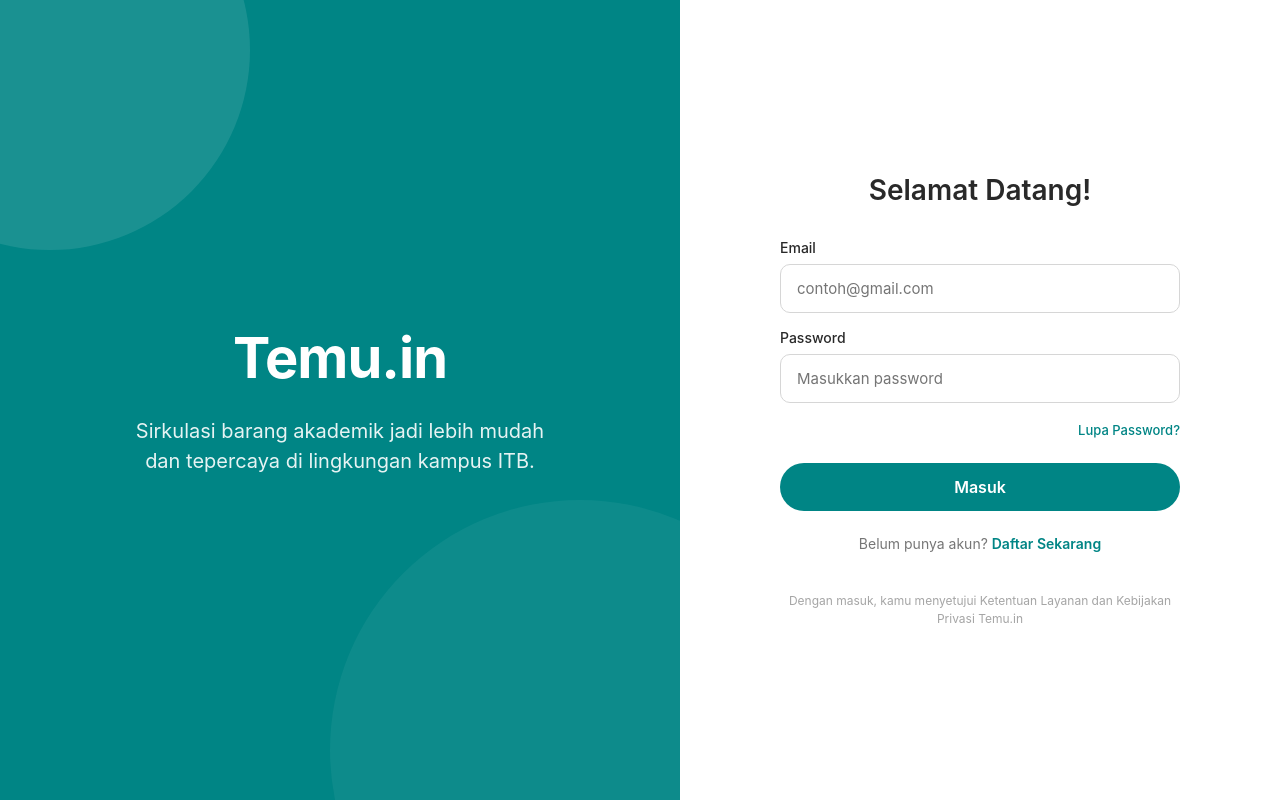
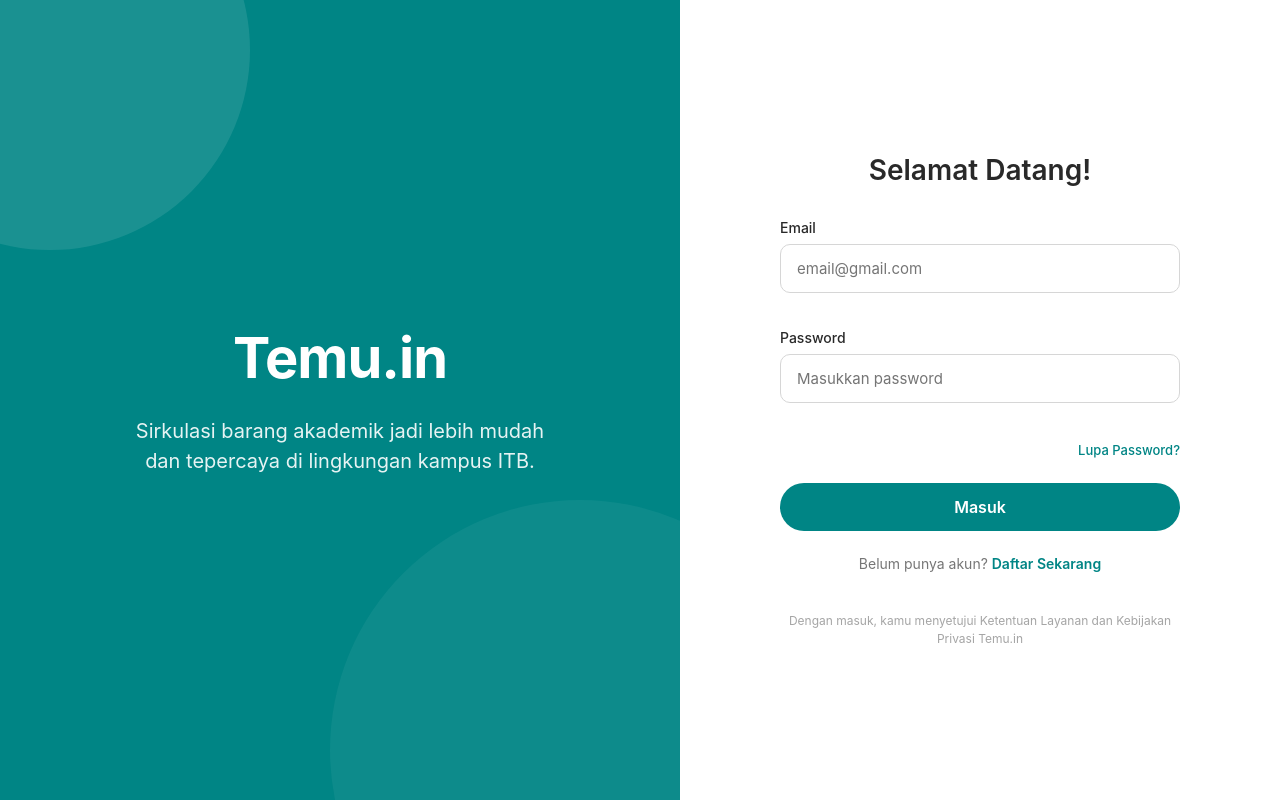
Before and after one commit to anisaalhaqi/II2210-Tugas-Besar-Temu.in, a Next.js app: page /auth in a window 1280 px wide. Built offline with nearby package versions, Linux system fonts and the light colour scheme; no server answers; the database is empty; grey boxes are pictures that could not be loaded.

Commit message:
fix: adjust auth page functionality

```diff
--- a/src/app/auth/auth.module.css
+++ b/src/app/auth/auth.module.css
@@ -6,7 +6,7 @@
   width: 100vw;
   height: 100vh;
   background-color: #f8fcfb;
-  font-family: 'Inter', sans-serif;
+  font-family: var(--font-plus-jakarta-sans), sans-serif;
   z-index: 9999;
 }
 
@@ -76,11 +76,12 @@
   flex-direction: column;
   gap: 16px;
 }
-
 .inputGroup {
   display: flex;
   flex-direction: column;
   gap: 8px;
+  position: relative;
+  padding-bottom: 20px;
 }
 
 .inputGroup label {
@@ -103,6 +104,23 @@
 
 .inputGroup input:focus {
   border-color: #008585;
+}
+
+.errorText {
+  color: #FF4B4B;
+  font-size: 12px;
+  position: absolute;
+  bottom: 0;
+  left: 0;
+}
+
+.formError {
+  background-color: #FFF5F5;
+  color: #FF4B4B;
+  padding: 12px;
+  border-radius: 8px;
+  font-size: 14px;
+  text-align: center;
 }
 
 .forgotPassword {
--- a/src/app/auth/page.tsx
+++ b/src/app/auth/page.tsx
@@ -3,16 +3,103 @@
 import { useState } from 'react';
 import styles from './auth.module.css';
 import { useRouter } from 'next/navigation';
+import { supabase } from '@/lib/supabase';
 
 export default function AuthPage() {
   const router = useRouter();
   const [isLogin, setIsLogin] = useState(true);
   const [isReset, setIsReset] = useState(false);
+  const [loading, setLoading] = useState(false);
 
-  const handleAuth = (e: React.FormEvent) => {
+  // Form State
+  const [email, setEmail] = useState('');
+  const [password, setPassword] = useState('');
+  const [fullName, setFullName] = useState('');
+
+  // Error States
+  const [errors, setErrors] = useState<Record<string, string>>({});
+  const [formError, setFormError] = useState('');
+
+  const validatePassword = (pass: string) => {
+    // Min 8 chars, at least one number or symbol
+    const regex = /^(?=.*[0-9!@#$%^&*])(?=.{8,})/;
+    return regex.test(pass);
+  };
+
+  const handleAuth = async (e: React.FormEvent) => {
     e.preventDefault();
-    // Simulate auth success and redirect to dashboard
-    router.push('/');
+    setErrors({});
+    setFormError('');
+
+    const newErrors: Record<string, string> = {};
+
+    // 1. Basic Empty Validation
+    if (!email) newErrors.email = 'Email harus diisi';
+    if (!password) newErrors.password = 'Password harus diisi';
+    if (!isLogin && !fullName) newErrors.fullName = 'Nama lengkap harus diisi';
+
+    // 2. Password Complexity (Sign Up only)
+    if (!isLogin && password && !validatePassword(password)) {
+      newErrors.password = 'Password minimal 8 karakter dan mengandung angka atau tanda baca';
+    }
+
+    if (Object.keys(newErrors).length > 0) {
+      setErrors(newErrors);
+      return;
+    }
+
+    setLoading(true);
+
+    try {
+      if (isLogin) {
+        // --- LOGIN LOGIC ---
+        const { data, error } = await supabase.auth.signInWithPassword({
+          email,
+          password,
+        });
+
+        if (error) {
+          if (error.message.toLowerCase().includes('invalid login credentials')) {
+            setFormError('Email atau password salah');
+          } else {
+            setFormError(error.message);
+          }
+        } else {
+          router.push('/');
+        }
+      } else {
+        // --- SIGN UP LOGIC ---
+        const { data, error } = await supabase.auth.signUp({
+          email,
+          password,
+          options: {
+            data: {
+              full_name: fullName,
+            },
+          },
+        });
+
+        if (error) {
+          // Supabase often returns "User already registered" or similar
+          const errMsg = error.message.toLowerCase();
+          if (errMsg.includes('already registered') || errMsg.includes('already exists') || errMsg.includes('database error saving new user')) {
+            setErrors({ email: 'Akun sudah terdaftar' });
+          } else {
+            setFormError(error.message);
+          }
+        } else if (data.user && (!data.user.identities || data.user.identities.length === 0)) {
+          // In some Supabase configs, a successful call with 0 identities means user already exists
+          setErrors({ email: 'Akun sudah terdaftar' });
+        } else {
+          alert('Pendaftaran berhasil! Silakan cek email untuk verifikasi (jika diaktifkan) atau langsung masuk.');
+          setIsLogin(true);
+        }
+      }
+    } catch (err: any) {
+      setFormError('Terjadi kesalahan sistem. Silakan coba lagi.');
+    } finally {
+      setLoading(false);
+    }
   };
 
   const renderForm = () => {
@@ -26,7 +113,7 @@
           <form className={styles.form} onSubmit={(e) => { e.preventDefault(); alert('Link reset password telah dikirim ke emailmu!'); setIsReset(false); }}>
             <div className={styles.inputGroup}>
               <label>Email</label>
-              <input type="email" placeholder="contoh@mahasiswa.itb.ac.id" required />
+              <input type="email" placeholder="email@gmail.com" required />
             </div>
             <button type="submit" className={styles.submitBtn}>
               Kirim Link Reset
@@ -46,26 +133,40 @@
       <>
         <h2>{isLogin ? 'Selamat Datang!' : 'Daftar Akun'}</h2>
 
-        <form className={styles.form} onSubmit={handleAuth}>
+        {formError && <div className={styles.formError}>{formError}</div>}
+
+        <form className={styles.form} onSubmit={handleAuth} noValidate>
           {!isLogin && (
             <div className={styles.inputGroup}>
               <label>Nama Lengkap</label>
-              <input type="text" placeholder="Masukkan namamu" required />
+              <input
+                type="text"
+                placeholder="Masukkan namamu"
+                value={fullName}
+                onChange={(e) => setFullName(e.target.value)}
+              />
+              {errors.fullName && <span className={styles.errorText}>{errors.fullName}</span>}
             </div>
           )}
           <div className={styles.inputGroup}>
             <label>Email</label>
             <input
               type="email"
-              placeholder="contoh@gmail.com"
-              pattern="^[a-zA-Z0-9._%+-]+@gmail\.com$"
-              title="Gunakan email dengan domain @gmail.com"
-              required
+              placeholder="email@gmail.com"
+              value={email}
+              onChange={(e) => setEmail(e.target.value)}
             />
+            {errors.email && <span className={styles.errorText}>{errors.email}</span>}
           </div>
           <div className={styles.inputGroup}>
             <label>Password</label>
-            <input type="password" placeholder="Masukkan password" required />
+            <input
+              type="password"
+              placeholder="Masukkan password"
+              value={password}
+              onChange={(e) => setPassword(e.target.value)}
+            />
+            {errors.password && <span className={styles.errorText}>{errors.password}</span>}
           </div>
 
           {isLogin && (
@@ -74,14 +175,18 @@
             </div>
           )}
 
-          <button type="submit" className={styles.submitBtn}>
-            {isLogin ? 'Masuk' : 'Daftar'}
+          <button type="submit" className={styles.submitBtn} disabled={loading}>
+            {loading ? 'Memproses...' : (isLogin ? 'Masuk' : 'Daftar')}
           </button>
         </form>
 
         <div className={styles.switchMode}>
           {isLogin ? 'Belum punya akun? ' : 'Sudah punya akun? '}
-          <span onClick={() => setIsLogin(!isLogin)} className={styles.switchLink}>
+          <span onClick={() => {
+            setIsLogin(!isLogin);
+            setErrors({});
+            setFormError('');
+          }} className={styles.switchLink}>
             {isLogin ? 'Daftar Sekarang' : 'Masuk'}
           </span>
         </div>
--- a/src/components/Header/Header.tsx
+++ b/src/components/Header/Header.tsx
@@ -10,11 +10,13 @@
   const [showLocDropdown, setShowLocDropdown] = useState(false);
   const [selectedLoc, setSelectedLoc] = useState('Semua Kampus');
   const [userProfile, setUserProfile] = useState<any>(null);
+  const [mounted, setMounted] = useState(false);
 
   const locations = ['Semua Kampus', 'ITB Ganesha', 'ITB Jatinangor', 'ITB Cirebon'];
   const ANISA_ID = '7b27154b-884e-4a05-a89f-0654d0fed203';
 
   useEffect(() => {
+    setMounted(true);
     async function fetchUser() {
       const { data } = await supabase
         .from('users')
@@ -87,10 +89,12 @@
           </div>
 
           <Link href="/profile" className={styles.userProfile}>
-            <div className={styles.userInfo} style={{ textAlign: 'right', marginRight: '12px' }}>
-              <span className={styles.userNameHeader} style={{ fontWeight: '600', color: '#292929', display: 'block' }}>{userProfile?.full_name?.split(' ')[0] || 'Anisa'}</span>
-              <span style={{ fontSize: '11px', color: '#767676' }}>Mahasiswa</span>
-            </div>
+            {mounted && (
+              <div className={styles.userInfo} style={{ textAlign: 'right', marginRight: '12px' }}>
+                <span className={styles.userNameHeader} style={{ fontWeight: '600', color: '#292929', display: 'block' }}>{userProfile?.full_name?.split(' ')[0] || 'Anisa'}</span>
+                <span style={{ fontSize: '11px', color: '#767676' }}>Mahasiswa</span>
+              </div>
+            )}
             <img src={userProfile?.avatar_url || 'https://api.dicebear.com/7.x/avataaars/svg?seed=anisa'} alt="User" className={styles.avatar} />
           </Link>
         </div>
--- a/src/components/Sidebar/Sidebar.tsx
+++ b/src/components/Sidebar/Sidebar.tsx
@@ -1,5 +1,6 @@
 'use client';
 
+import { useState, useEffect } from 'react';
 import Link from 'next/link';
 import { usePathname } from 'next/navigation';
 import {
@@ -13,6 +14,7 @@
   LogOut
 } from 'lucide-react';
 import styles from './Sidebar.module.css';
+import { supabase } from '@/lib/supabase';
 
 const navItems = [
   { name: 'Beranda', href: '/', icon: Home },
@@ -24,6 +26,23 @@
 
 export default function Sidebar() {
   const pathname = usePathname();
+  const [userProfile, setUserProfile] = useState<any>(null);
+  const [mounted, setMounted] = useState(false);
+
+  const ANISA_ID = '7b27154b-884e-4a05-a89f-0654d0fed203';
+
+  useEffect(() => {
+    setMounted(true);
+    async function fetchUser() {
+      const { data } = await supabase
+        .from('users')
+        .select('full_name, avatar_url, campus_location')
+        .eq('id', ANISA_ID)
+        .single();
+      if (data) setUserProfile(data);
+    }
+    fetchUser();
+  }, []);
 
   return (
     <aside className={styles.sidebar}>
@@ -64,11 +83,13 @@
 
         <Link href="/profile" className={styles.profileSection}>
           <div className={styles.userInfo}>
-            <img src="https://placehold.co/100x100" alt="User" className={styles.userAvatar} />
-            <div className={styles.userDetails}>
-              <span className={styles.userName}>Jae Hwan</span>
-              <span className={styles.userRole}>Mahasiswa ITB</span>
-            </div>
+            <img src={userProfile?.avatar_url || 'https://api.dicebear.com/7.x/avataaars/svg?seed=anisa'} alt="User" className={styles.userAvatar} />
+            {mounted && (
+              <div className={styles.userDetails}>
+                <span className={styles.userName}>{userProfile?.full_name || 'Anisa Alhaqi'}</span>
+                <span className={styles.userRole}>{userProfile?.campus_location || 'ITB Ganesha'}</span>
+              </div>
+            )}
           </div>
           <div className={styles.profileActions}>
             <button className={`${styles.actionBtn} ${styles.logoutBtn}`} aria-label="Logout">
```
Also changed, not shown: src/app/page.tsx (+14 -2 lines), src/app/product/[id]/page.tsx (+16 -2 lines), src/app/upload/page.tsx (+12 -6 lines).
